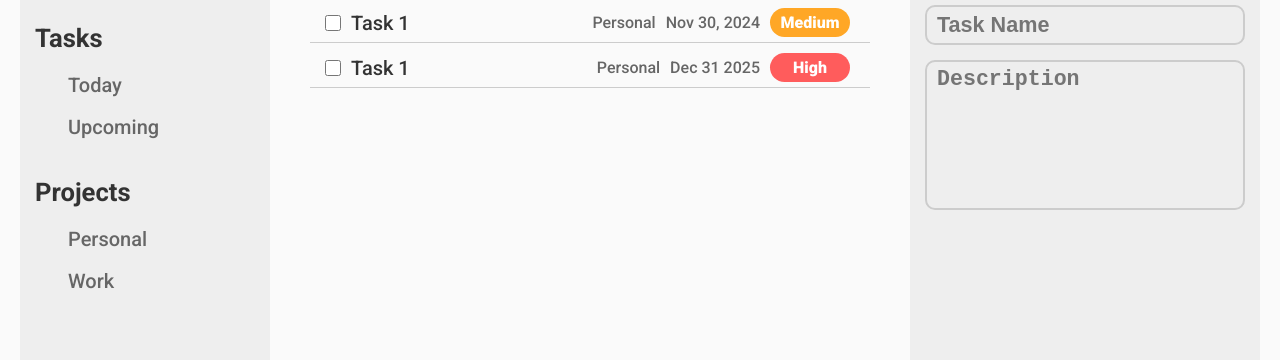
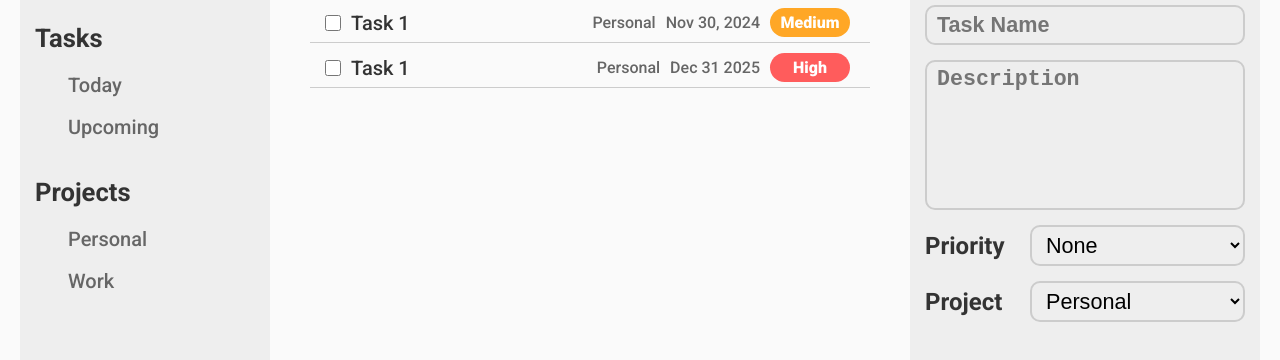
Before and after one commit to aish8la/Todo-List---TOP, a website built with webpack: page src/template.html in a window 1280 px wide. Shown: the part 192-552 px from the top of the page. Built offline with nearby package versions, Linux system fonts and the light colour scheme.

Commit message:
add list inputs

```diff
--- a/src/mainStyle.css
+++ b/src/mainStyle.css
@@ -240,3 +240,20 @@ li.task-item {
     height: 150px;
     resize: none;
 }
+
+.form-input-lable {
+    font-size: 1.5rem;
+    font-weight: 600;
+    color: var(--form-label);
+    width: 5rem;
+}
+
+.form-input-div {
+    display: flex;
+    gap: 25px;
+    align-items: center;
+}
+
+.form-input-div > select {
+    flex: 1;
+}
--- a/src/template.html
+++ b/src/template.html
@@ -51,6 +51,22 @@
           <div class="form-title">Task:</div>
           <input type="text" class="form-task-title form-input" placeholder="Task Name">
           <textarea class="form-task-description form-input" placeholder="Description"></textarea>
+          <div class="form-input-div priority-input">
+            <label for="priority" class="form-input-lable">Priority</label>
+            <select id="priority" name="priority" class="form-input">
+              <option selected>None</option>
+              <option>Low</option>
+              <option>Medium</option>
+              <option>High</option>
+            </select>
+          </div>
+          <div class="form-input-div project-input">
+            <label for="project" class="form-input-lable">Project</label>
+            <select id="project" name="project" class="form-input project-input">
+              <option>Personal</option>
+              <option>Work</option>
+            </select>
+          </div>
         </form>
       </div>
     </div>
```
